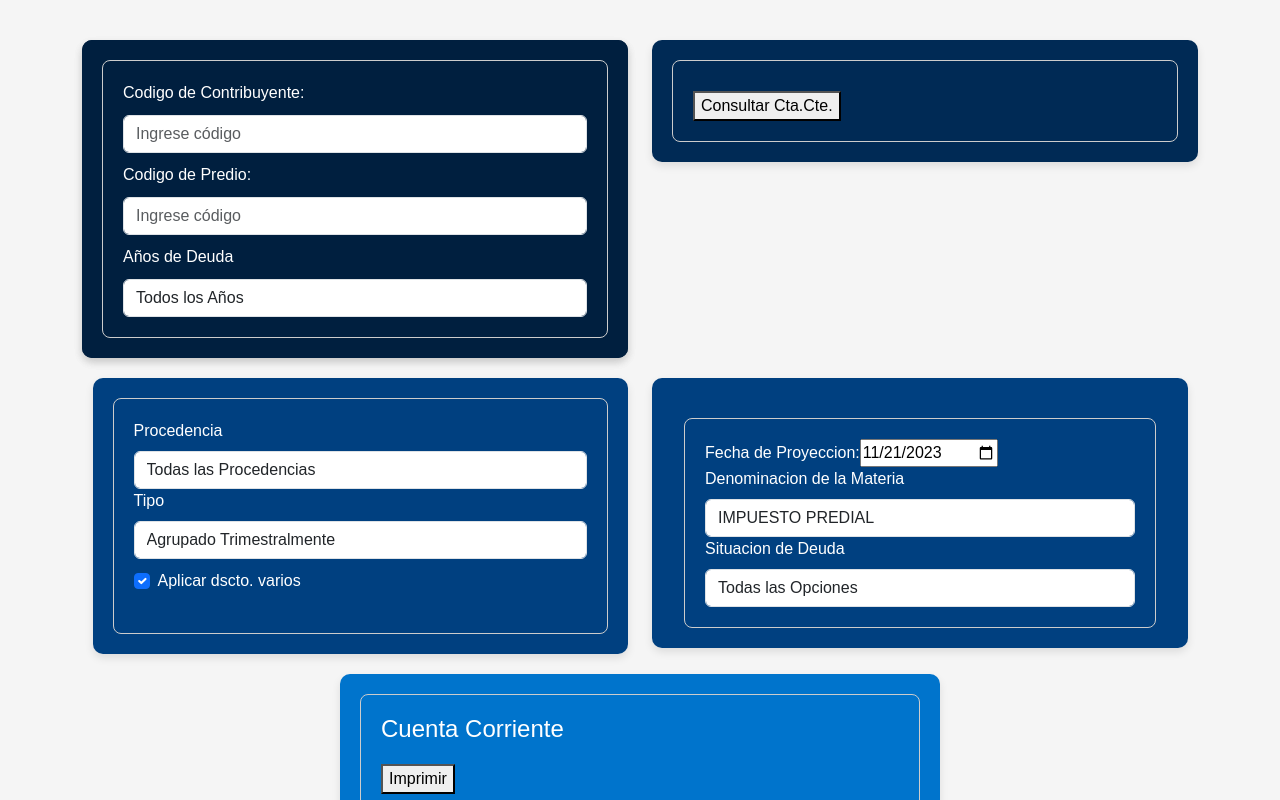
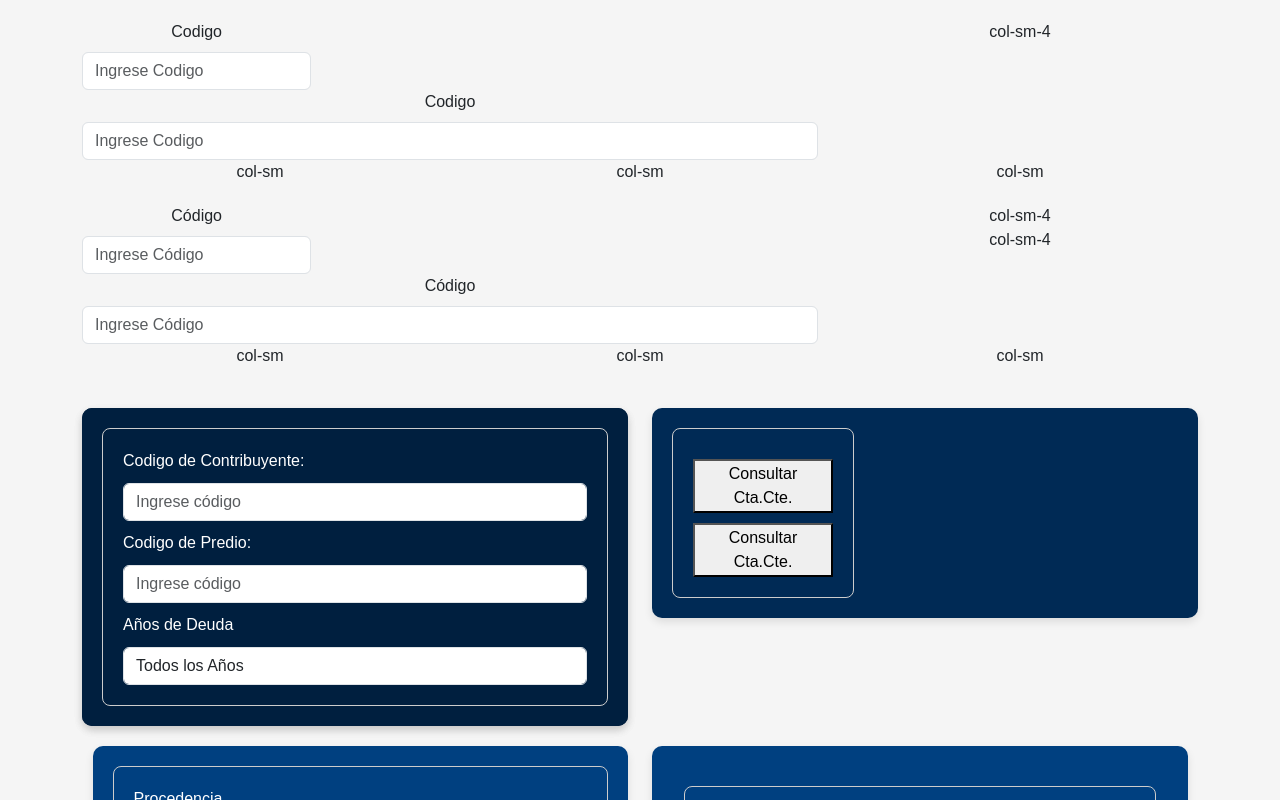
Before and after one commit to josephmb830/consultacc, a React (Create React App) app: page / in a window 1280 px wide. Shown: the top 800 px of the page. Built offline with nearby package versions, Linux system fonts and the light colour scheme.

Commit message:
reestructuración

```diff
--- a/public/index.html
+++ b/public/index.html
@@ -17,6 +17,30 @@
     <title>React App</title>
   </head>
   <body>
+    <div class="container text-center">
+      <div class="row">
+        <div class="col-sm-8">
+        <div class="row">
+          <div class="col-sm-4">
+            <label for="codigo" class="form-label">Codigo</label>
+            <input type="text" class="form-control" id="codigo" placeholder="Ingrese Codigo">
+          </div>
+        </div>
+        <div class="row">
+          <div class="col-sm-12">
+            <label for="codigo" class="form-label">Codigo</label>
+            <input type="text" class="form-control" id="codigo" placeholder="Ingrese Codigo">
+          </div>
+        </div>
+      </div>
+        <div class="col-sm-4">col-sm-4</div>
+      </div>
+      <div class="row">
+        <div class="col-sm">col-sm</div>
+        <div class="col-sm">col-sm</div>
+        <div class="col-sm">col-sm</div>
+      </div>
+    </div>
     <noscript>You need to enable JavaScript to run this app.</noscript>
     <div id="root"></div>
     <!--
--- a/src/App.js
+++ b/src/App.js
@@ -10,6 +10,42 @@ import './App.css';
 function App() {
   return (
     <>
+
+    <div class="container text-center">
+      <div class="row">
+        <div class="col-sm-8">
+          <div class="row">
+            <div class="col-sm-4">
+              <label for="codigo" class="form-label">Código</label>
+              <input id="codigo" class="form-control" type="text" placeholder="Ingrese Código"></input>
+            </div>
+          </div>
+          <div class="row">
+            <div class="col-sm-12">
+              <label for="codigo" class="form-label">Código</label>
+              <input id="codigo" class="form-control" type="text" placeholder="Ingrese Código"></input>
+            </div>
+          </div>
+        </div>
+        <div class="col-sm-4">
+          <div class="row">
+            <div class="col-sm-12">
+             col-sm-4
+            </div>
+          </div>
+          <div class="row">
+            <div class="col-sm-12">
+              col-sm-4
+            </div>
+          </div>
+        </div>
+      </div>
+      <div class="row">
+        <div class="col-sm">col-sm</div>
+        <div class="col-sm">col-sm</div>
+        <div class="col-sm">col-sm</div>
+      </div>
+    </div>
 
       <div className="container">
 
--- a/src/components/ButtonGroup.js
+++ b/src/components/ButtonGroup.js
@@ -3,7 +3,8 @@ import React from 'react';
 
 const ButtonGroup = () => {
   return (
-    <div className="button-group">
+    <div className="button-group col-sm-4">
+      <button>Consultar Cta.Cte.</button>
       <button>Consultar Cta.Cte.</button>
     </div>
   );
```
